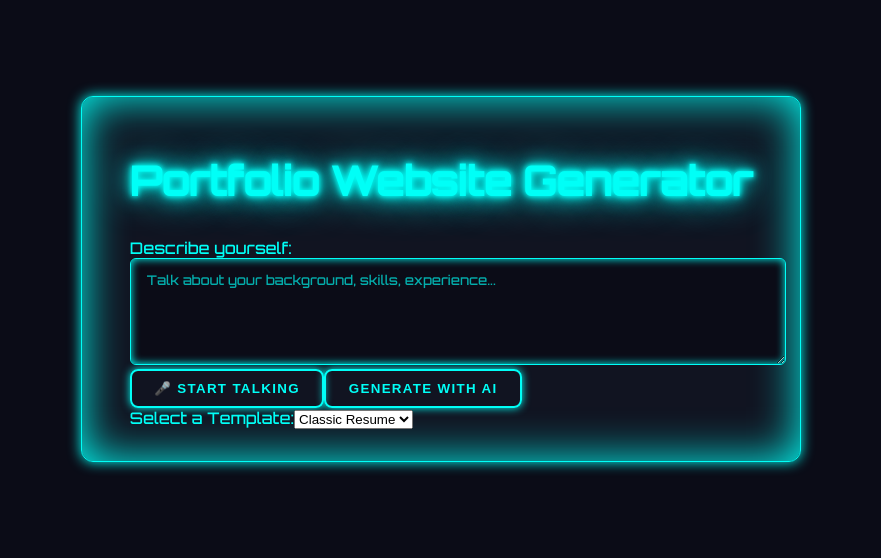
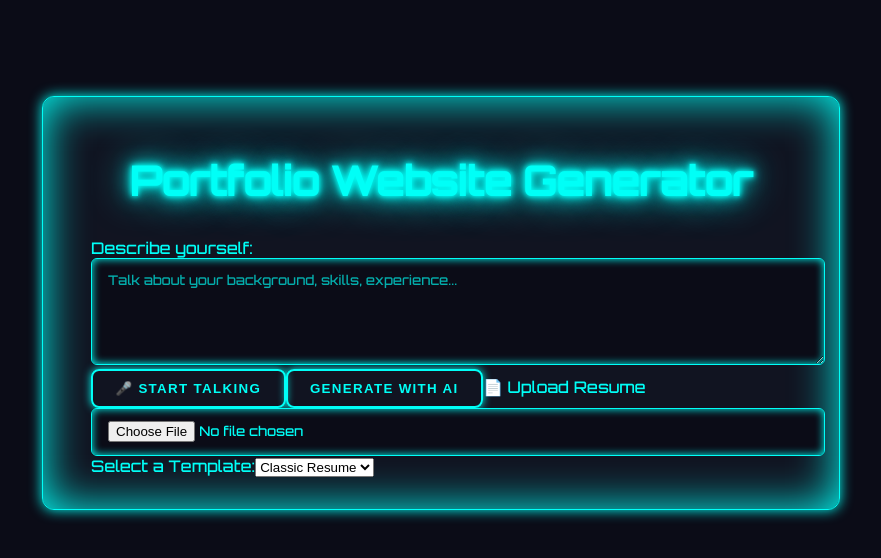
Before and after one commit to OHalvorson77/Portfolio_Website_Generator, a React (Create React App) app in the folder Frontend/portfolio_gen_frontend/: page / in a window 1280 px wide. Shown: the top 558 px of the page, without its empty margins (199-1080 px from the left). Built offline with nearby package versions, Linux system fonts and the light colour scheme.

Commit message:
Maybe final commit

```diff
--- a/Frontend/portfolio_gen_frontend/package.json
+++ b/Frontend/portfolio_gen_frontend/package.json
@@ -7,6 +7,7 @@
     "@testing-library/jest-dom": "^6.6.3",
     "@testing-library/react": "^16.3.0",
     "@testing-library/user-event": "^13.5.0",
+    "pdfjs-dist": "^5.3.31",
     "react": "^19.1.0",
     "react-dom": "^19.1.0",
     "react-router-dom": "^7.6.1",
--- a/Frontend/portfolio_gen_frontend/src/api.js
+++ b/Frontend/portfolio_gen_frontend/src/api.js
@@ -32,3 +32,13 @@ export async function updateCode(text, code) {
   console.log(html); // not JSON anymore
   return html;
 }
+
+// POST /upload-resume
+export async function uploadResumePdf(formData) {
+  const response = await fetch("http://localhost:3000/upload-resume", {
+    method: "POST",
+    body: formData,
+  });
+  if (!response.ok) throw new Error("Upload failed");
+  return await response.json(); // should return: { text: "Extracted text" }
+}
--- a/Frontend/portfolio_gen_frontend/src/components/FreeFormInput.jsx
+++ b/Frontend/portfolio_gen_frontend/src/components/FreeFormInput.jsx
@@ -1,5 +1,5 @@
 import React, { useState, useRef } from "react";
-import { analyzeDescription } from "../api";
+import { analyzeDescription, uploadResumePdf } from "../api";
 import TemplateSelector from "./TemplateSelector";
 import { useNavigate } from 'react-router-dom';
 
@@ -10,11 +10,12 @@ export default function FreeformInput({ setStructuredData }) {
   const [listening, setListening] = useState(false);
   const [template, setTemplate] = useState("classic");
   const [previewHtml, setPreviewHtml] = useState(null);
+  const [uploading, setUploading] = useState(false);
 
   const recognitionRef = useRef(null);
   const navigate = useNavigate();
 
-  // Initialize SpeechRecognition once on first start
+
   const initRecognition = () => {
     if (!("webkitSpeechRecognition" in window)) {
       alert("Web Speech API not supported in this browser.");
@@ -44,11 +45,9 @@ export default function FreeformInput({ setStructuredData }) {
 
   const toggleListening = () => {
     if (listening) {
-      // Stop if currently listening
       recognitionRef.current?.stop();
       setListening(false);
     } else {
-      // Start listening if not already started
       if (!recognitionRef.current) {
         recognitionRef.current = initRecognition();
       }
@@ -70,10 +69,30 @@ export default function FreeformInput({ setStructuredData }) {
   };
 
   const handlePreview = () => {
-  localStorage.setItem('previewHtml', previewHtml);
-  navigate('/preview');
-};
+    localStorage.setItem('previewHtml', previewHtml);
+    navigate('/preview');
+  };
 
+  const handleFileUpload = async (e) => {
+    const file = e.target.files[0];
+    if (!file || file.type !== "application/pdf") {
+      alert("Please upload a valid PDF file.");
+      return;
+    }
+
+    setUploading(true);
+    try {
+      const formData = new FormData();
+      formData.append("resume", file);
+
+      const response = await uploadResumePdf(formData);
+      setText(response.text);  // assuming backend returns extracted text
+    } catch (error) {
+      alert("Error uploading resume");
+      console.error(error);
+    }
+    setUploading(false);
+  };
 
   return (
     <div className="my-6">
@@ -86,7 +105,7 @@ export default function FreeformInput({ setStructuredData }) {
         onChange={(e) => setText(e.target.value)}
       />
 
-      <div className="flex gap-2 mt-2">
+      <div className="flex flex-wrap gap-2 mt-2">
         <button
           onClick={toggleListening}
           className={`px-4 py-2 rounded text-white ${
@@ -104,6 +123,18 @@ export default function FreeformInput({ setStructuredData }) {
           {loading ? "Analyzing..." : "Generate with AI"}
         </button>
 
+        <label className="bg-gray-700 text-white px-4 py-2 rounded cursor-pointer">
+          📄 Upload Resume
+          <input
+            type="file"
+            accept="application/pdf"
+            onChange={handleFileUpload}
+            className="hidden"
+          />
+        </label>
+
+        {uploading && <span className="text-sm text-gray-600">Uploading...</span>}
+
         {previewHtml && (
           <button
             className="bg-blue-600 text-white px-4 py-2 rounded"
```
Also changed, not shown: 2 other files (tests, documents, lock files or other folders).
